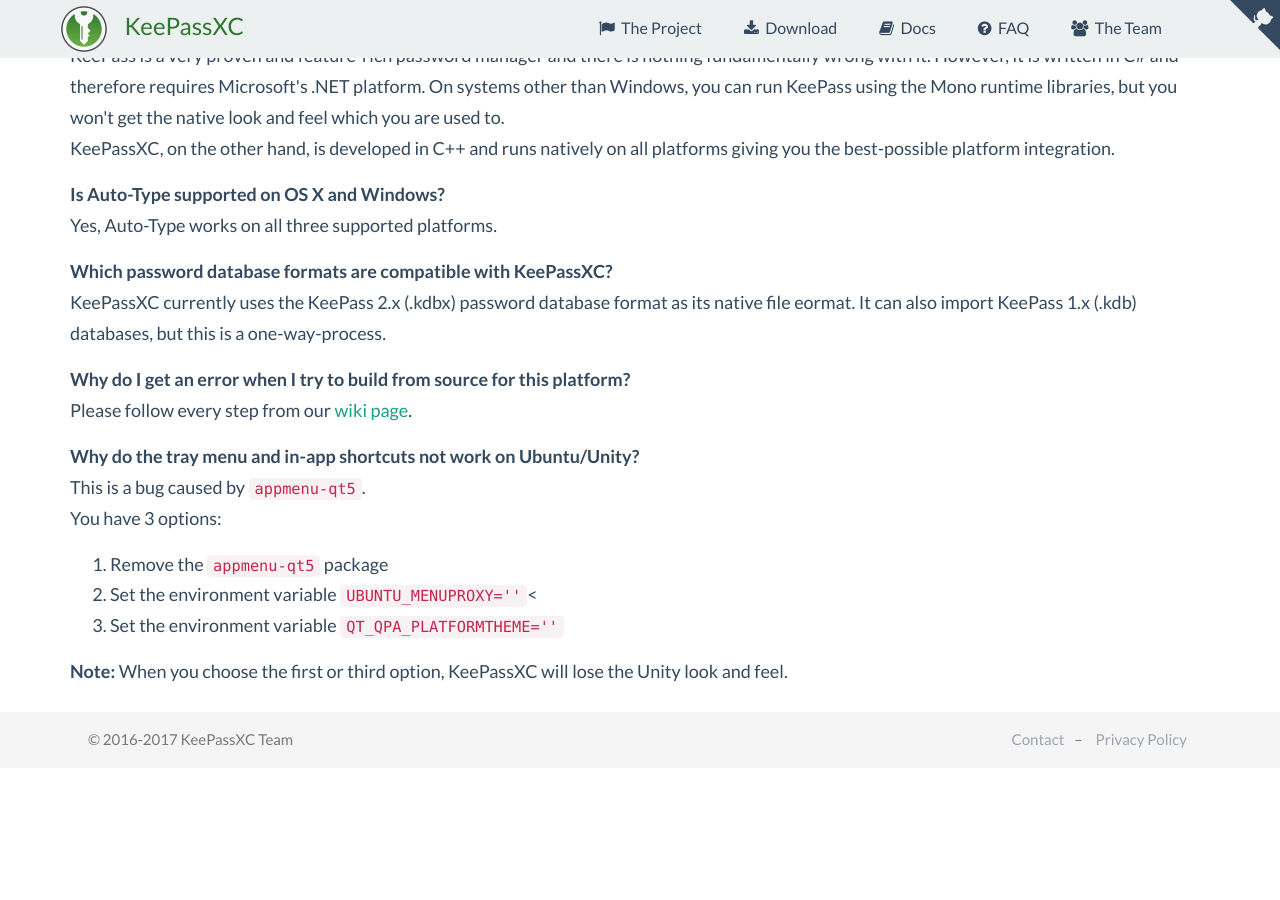
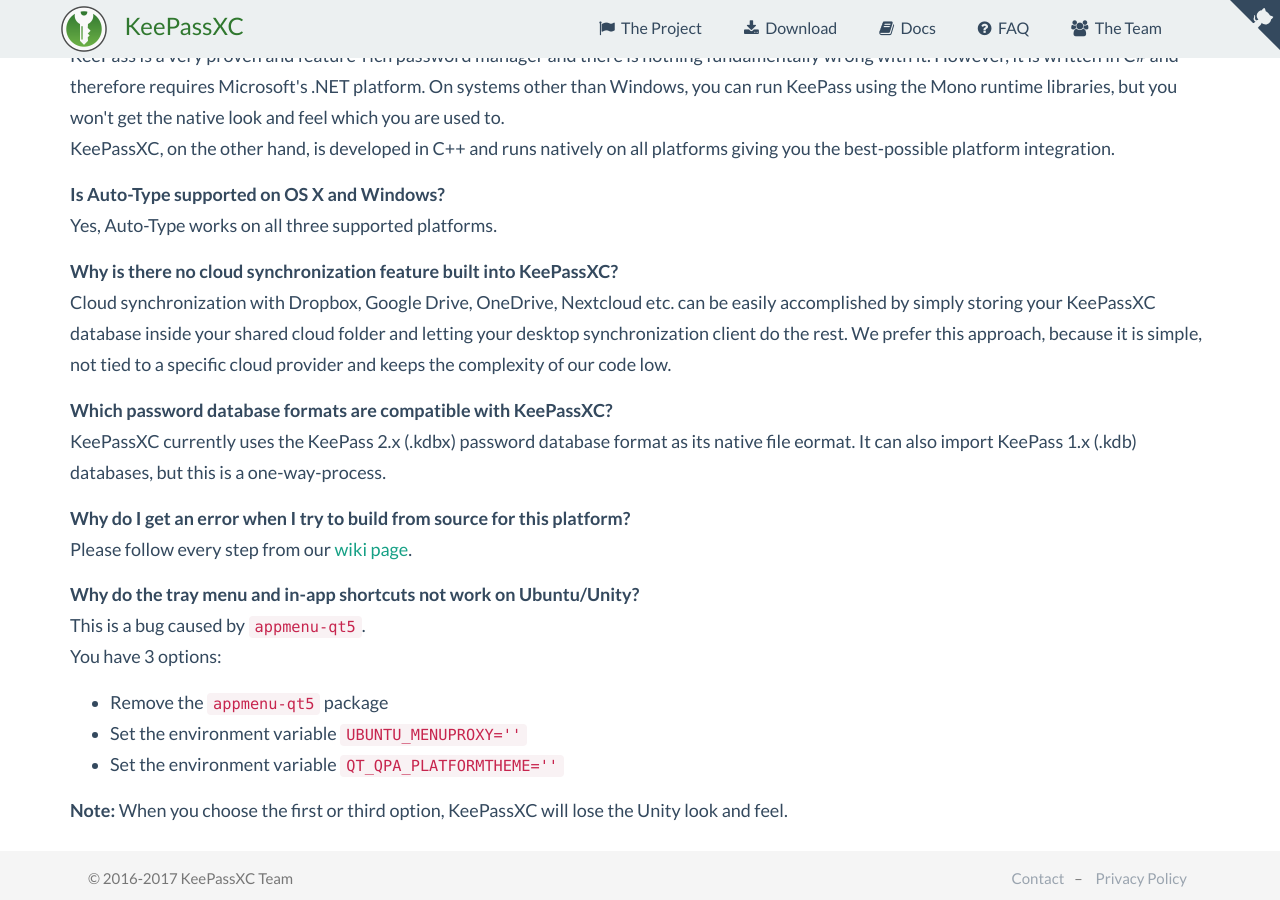
Before and after one commit to keepassxreboot/keepassxc-org, a Jekyll site: the page built from docs.html, in a window 1280 px wide and 900 px high, scrolled down 780 px. Built offline with Jekyll 4.4.1, drawn with Linux system fonts in a browser that asks for light colours; comment, search, counter and statistics services are not loaded; before the commit the page ends 1548 px from its top, so only the background shows below that.

Commit message:
Add FAQ entry about cloud sync

```diff
--- a/docs.html
+++ b/docs.html
@@ -31,7 +31,7 @@
         and provide you with everything you love about KeePassX plus many new <a href="/project">features and bugfixes</a>.
 
     <p class="faq">
-    <span>Why KeePassXC instead of KeePass?</span><br/>
+    <span>Why KeePassXC instead of KeePass?</span><br>
         KeePass is a very proven and feature-rich password manager and there is nothing fundamentally wrong with it.
         However, it is written in C# and therefore requires Microsoft's .NET platform.
         On systems other than Windows, you can run KeePass using the Mono runtime libraries, but you won't get
@@ -40,8 +40,15 @@
         platform integration.
 
     <p class="faq">
-    <span>Is Auto-Type supported on OS X and Windows?</span><br/>
+    <span>Is Auto-Type supported on OS X and Windows?</span><br>
         Yes, Auto-Type works on all three supported platforms.
+
+    <p class="faq">
+    <span>Why is there no cloud synchronization feature built into KeePassXC?</span><br>
+        Cloud synchronization with Dropbox, Google Drive, OneDrive, Nextcloud etc. can be easily accomplished by
+        simply storing your KeePassXC database inside your shared cloud folder and letting your desktop synchronization client
+        do the rest. We prefer this approach, because it is simple, not tied to a specific cloud provider and keeps
+        the complexity of our code low.
 
     <p class="faq">
     <span>Which password database formats are compatible with KeePassXC?</span><br/>
@@ -49,18 +56,18 @@
         It can also import KeePass 1.x (.kdb) databases, but this is a one-way-process.
 
     <p class="faq">
-    <span>Why do I get an error when I try to build from source for this platform?</span><br/>
+    <span>Why do I get an error when I try to build from source for this platform?</span><br>
         Please follow every step from our
         <a href="https://github.com/keepassxreboot/keepassxc/wiki/Building-KeePassXC">wiki page</a>.
 
     <p class="faq">
-    <span>Why do the tray menu and in-app shortcuts not work on Ubuntu/Unity?</span><br/>
-        This is a bug caused by <code>appmenu-qt5</code>.<br/>
+    <span>Why do the tray menu and in-app shortcuts not work on Ubuntu/Unity?</span><br>
+        This is a bug caused by <code>appmenu-qt5</code>.<br>
         You have 3 options:
-    <ol>
+    <ul>
         <li>Remove the <code>appmenu-qt5</code> package
-        <li>Set the environment variable <code>UBUNTU_MENUPROXY=''</code><
+        <li>Set the environment variable <code>UBUNTU_MENUPROXY=''</code>
         <li>Set the environment variable <code>QT_QPA_PLATFORMTHEME=''</code>
-    </ol>
+    </ul>
     <strong>Note:</strong> When you choose the first or third option, KeePassXC will lose the Unity look and feel.
 </div>
```
